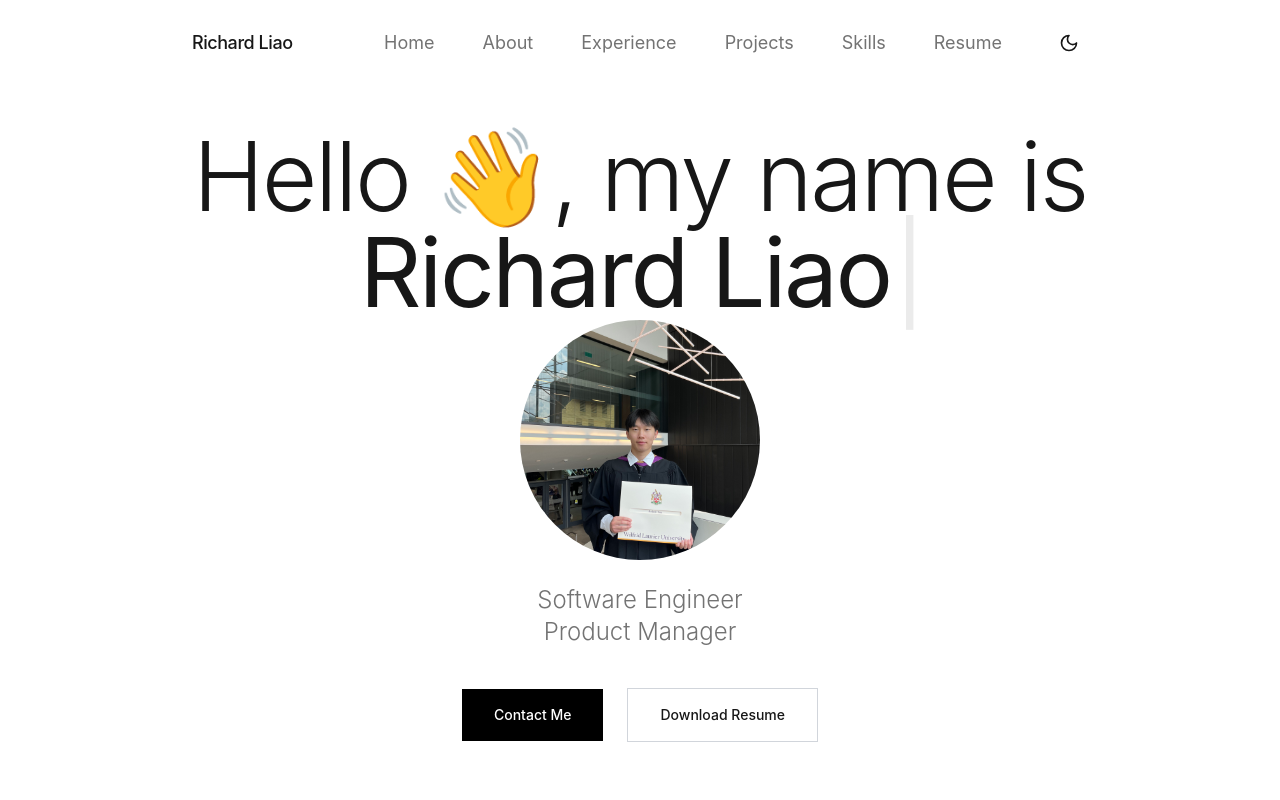
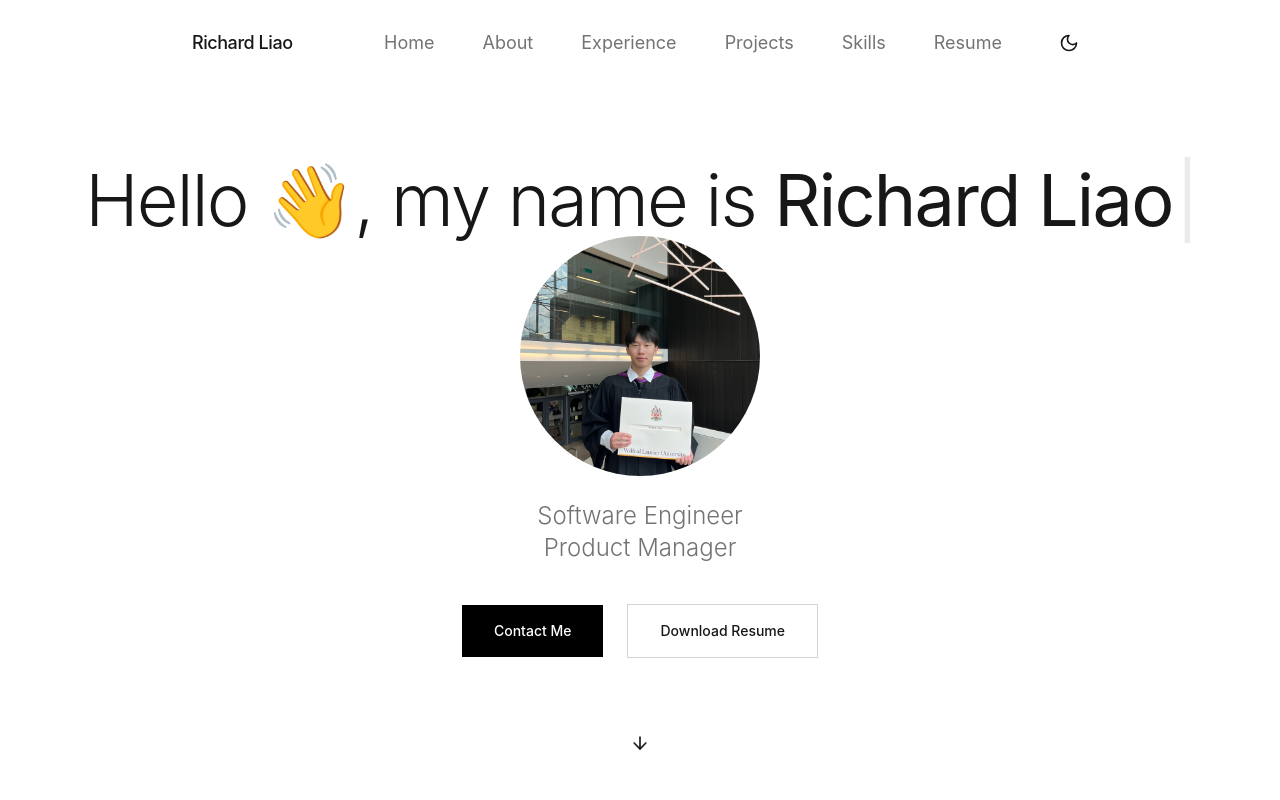
Before and after one commit to richierichh/personal-website-v3, a React (Vite) app: page / in a window 1280 px wide. Shown: the top 800 px of the page. Built offline with nearby package versions, Linux system fonts and the light colour scheme.

Commit message:
make hello statement smaller

```diff
--- a/src/components/Introduction.tsx
+++ b/src/components/Introduction.tsx
@@ -13,9 +13,8 @@ const Introduction = () => {
     <section id="introduction" className="min-h-screen flex items-center justify-center section-padding pt-32">
       <div className="max-content-width text-center">
         <div className="animate-fade-in">
-          <h1 className="text-5xl md:text-7xl lg:text-8xl font-light tracking-tight mb-14 leading-none">
-            Hello 👋, my name is {' '}
-            <span className="font-normal">
+          <h1 className="text-5xl md:text-6xl lg:text-7xl font-light tracking-tight mb-14 leading-none whitespace-nowrap">
+    Hello 👋, my name is <span className="font-normal">
       <Typewriter
         words={["Richard Liao"]}
         typeSpeed={80}
@@ -26,6 +25,8 @@ const Introduction = () => {
       />
     </span>
   </h1>
+
+
 
           <div className="flex justify-center mb-12">
             <img
```
Lines whose indentation alone changed are shown as unchanged.
